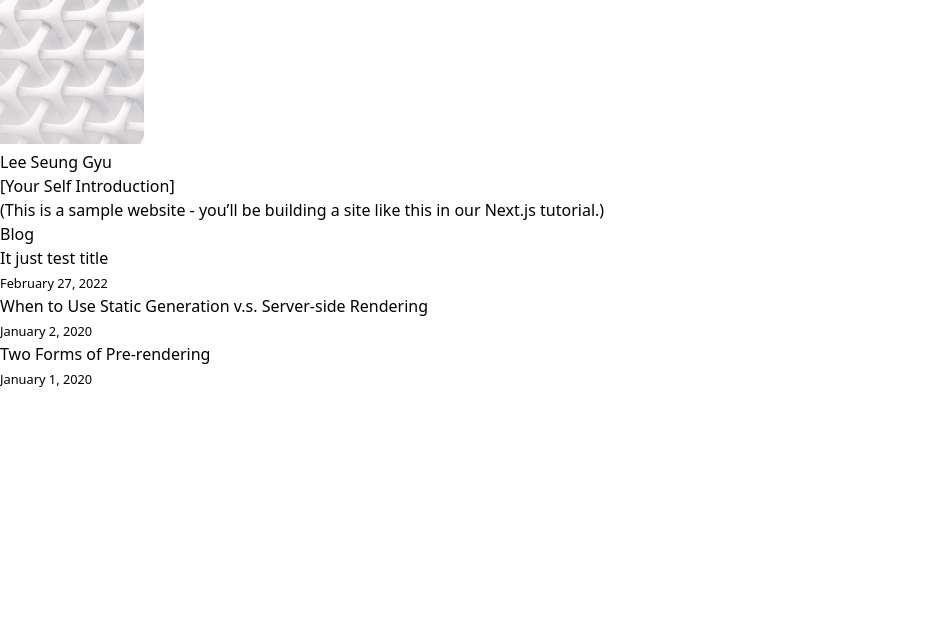
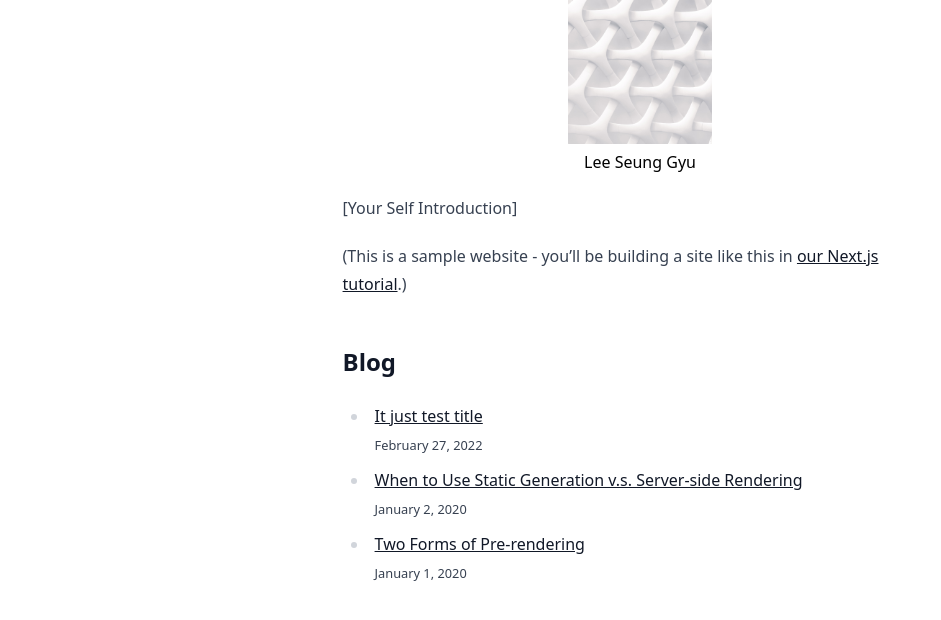
Before and after one commit to dltmdrbtjd/DevBlog, a Next.js app: page / in a window 1280 px wide. Shown: the top 620 px of the page, without its empty margins (0-941 px from the left). Built offline with nearby package versions, Linux system fonts and the light colour scheme.

Commit message:
chore: purge -> content because tailwind 3.0 rules

```diff
--- a/tailwind.config.js
+++ b/tailwind.config.js
@@ -1,6 +1,5 @@
 module.exports = {
-  purge: ['./pages/**/*.{js,ts,jsx,tsx}', './components/**/*.{js,ts,jsx,tsx}'],
-  content: [],
+  content: ['./pages/**/*.{js,ts,jsx,tsx}', './components/**/*.{js,ts,jsx,tsx}'],
   darkMode: "media",
   theme: {
     extend: {
```
